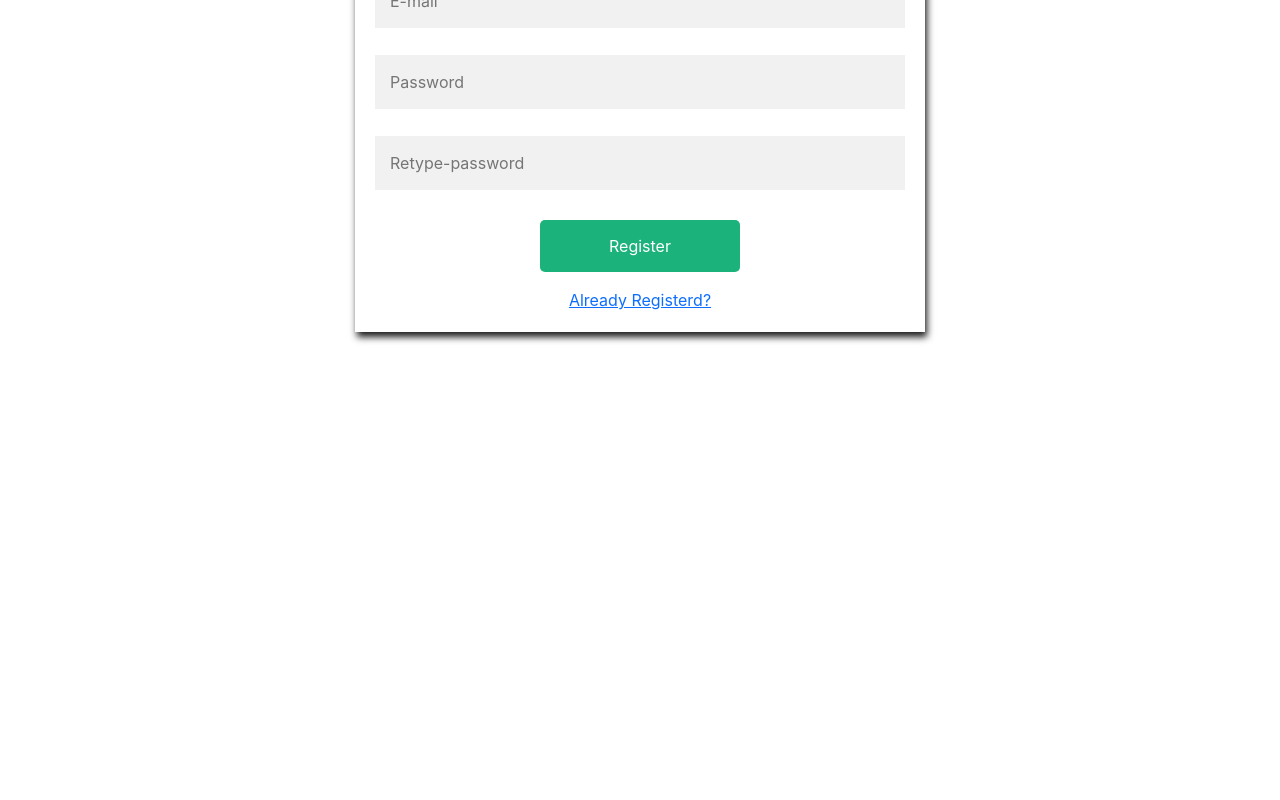
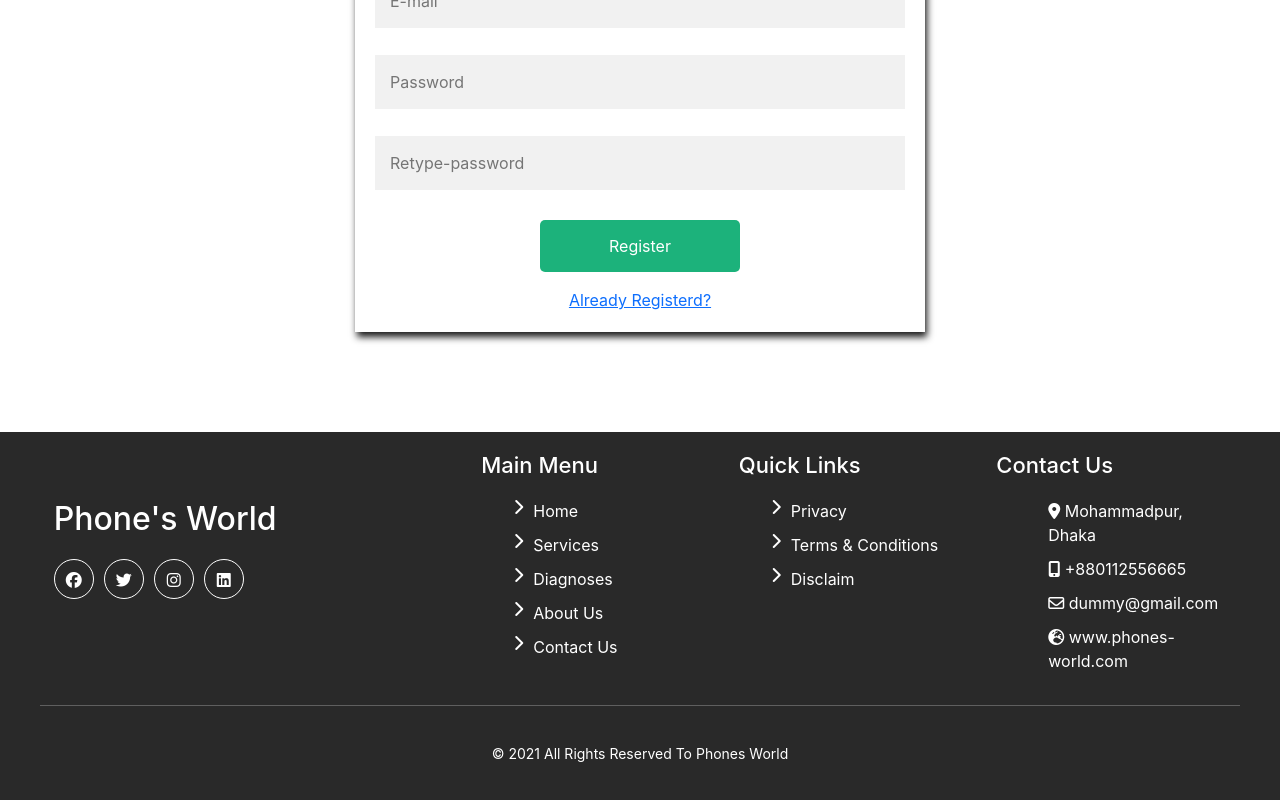
Before and after one commit to Arafat-Hossain-Anik/photography-contest-client-site, a React (Create React App) app: page /register in a window 1280 px wide. Shown: the part 288-1088 px from the top of the page. Before the commit the page ends 800 px from the top, so only its background shows below. Built offline with nearby package versions, Linux system fonts and the light colour scheme; no server answers.

Commit message:
font awesome, footer and userdb added

```diff
--- a/public/index.html
+++ b/public/index.html
@@ -38,6 +38,8 @@
   <script src="https://cdn.jsdelivr.net/npm/bootstrap@5.2.0-beta1/dist/js/bootstrap.min.js"
     integrity="sha384-kjU+l4N0Yf4ZOJErLsIcvOU2qSb74wXpOhqTvwVx3OElZRweTnQ6d31fXEoRD1Jy"
     crossorigin="anonymous"></script>
+  <!-- font awesome -->
+  <script src="https://kit.fontawesome.com/33fda05073.js" crossorigin="anonymous"></script>
 </body>
 
 </html>
--- a/src/App.js
+++ b/src/App.js
@@ -7,6 +7,7 @@ import MakeContest from './components/AdminDashboard/MakeContest/MakeContest';
 import Login from './Pages/Login/Login';
 import AuthProvider from './context/AuthProvider';
 import Register from './Pages/Register/Register';
+import Footer from './components/Footer/Footer';
 
 function App() {
   return (
@@ -20,6 +21,7 @@ function App() {
             <Route path="/login" element={<Login />}></Route>
             <Route path="/register" element={<Register />}></Route>
           </Routes>
+          <Footer />
         </BrowserRouter>
       </AuthProvider>
     </div>
--- a/src/Pages/Register/Register.js
+++ b/src/Pages/Register/Register.js
@@ -17,8 +17,6 @@ const SignUpPage = () => {
         const name = nameRef.current.value;
         e.preventDefault();
         if (password1 == password2) {
-            console.log("reg is clicked", email, password1);
-            // console.log(createEmailPasswordUser);
             createEmailPasswordUser(name, email, password1);
         }
         else window.alert("Password does not matched");
--- /dev/null
+++ b/src/components/Footer/Footer.css
@@ -0,0 +1,81 @@
+*{
+    margin: 0;
+    padding: 0;
+    box-sizing: border-box;
+}
+.footer-area{
+    margin-top: 100px;
+    padding: 20px 0;
+    background-color: rgb(41, 41, 41);
+}
+.main{
+    width: 1200px;
+    margin: 0 auto;
+}
+.footer{
+    display: flex;
+    justify-content: space-around;
+    flex-wrap: wrap;
+    flex-direction: row;
+}
+.single-footer{
+    width: 230px;
+}
+.single-footer:first-child{
+    width: 400px ;
+}
+.single-footer h4{
+    text-transform: capitalize;
+    font-size: 22px;
+    margin-bottom: 20px;
+}
+.footer-social a{
+    color: white;
+    border: 1px solid white;
+    width: 40px;
+    height: 40px;
+    display: inline-block;
+    text-align: center;
+    line-height: 40px;
+    border-radius: 50%;
+    margin-right: 10px;
+}
+.footer-social{
+    margin-top: 20px;
+}
+.single-footer ul{
+    list-style: none;
+}
+.single-footer ul li{
+    margin-bottom: 10px;
+    position: relative;
+    padding-left: 20px;
+}
+.single-footer ul li a{
+    color: white;
+    text-transform: capitalize;
+    text-decoration: navajowhite;
+}
+.single-footer ul li a i{
+    position: absolute;
+    left: 0;
+    right: 5px;
+}
+.copy{
+    text-align: center;
+    text-transform: capitalize;
+    margin-top: 35px;
+}
+
+@media only screen and (max-width:600px){
+    .main{
+        width: 320px;
+    }
+    .footer-wave-box{
+        display: none;
+    }
+.single-footer:first-child , .single-footer{
+        width: 100%;
+        margin-bottom: 30px;
+    }
+}
--- /dev/null
+++ b/src/components/Footer/Footer.js
@@ -0,0 +1,58 @@
+import React from 'react';
+import './Footer.css';
+const Footer = () => {
+    return (
+        <footer className='footer-area text-white'>
+            <div className="footer-wave-box">
+                <div className="footer-wave footer-animation">
+
+                </div>
+            </div>
+            <div className="main">
+                <div className="footer">
+                    <div className="single-footer">
+                        <h2 className='mt-5'>Phone's World</h2>
+                        <div className="footer-social">
+                            <a href="https://www.facebook.com/"><i className="fab fa-facebook"></i></a>
+                            <a href="https://twitter.com/"><i className="fab fa-twitter"></i></a>
+                            <a href="https://www.instagram.com/"><i className="fab fa-instagram"></i></a>
+                            <a href="https://www.linkedin.com/"><i className="fab fa-linkedin"></i></a>
+                        </div>
+                    </div>
+                    <div className="single-footer">
+                        <h4>Main Menu</h4>
+                        <ul>
+                            <li><a href="/home" ><i className="fas fa-chevron-right"></i>Home</a></li>
+                            <li><a href="/home"><i className="fas fa-chevron-right"></i>Services</a></li>
+                            <li><a href="/home"><i className="fas fa-chevron-right"></i>Diagnoses</a></li>
+                            <li><a href="/home" ><i className="fas fa-chevron-right"></i>About Us</a></li>
+                            <li><a href="/home"><i className="fas fa-chevron-right"></i>Contact Us</a></li>
+                        </ul>
+                    </div>
+                    <div className="single-footer">
+                        <h4>Quick Links</h4>
+                        <ul>
+                            <li><a href="/"><i className="fas fa-chevron-right"></i>Privacy</a></li>
+                            <li><a href="/"><i className="fas fa-chevron-right"></i>Terms & Conditions</a></li>
+                            <li><a href="/"><i className="fas fa-chevron-right"></i>Disclaim</a></li>
+                        </ul>
+                    </div>
+                    <div className="single-footer">
+                        <h4>Contact Us</h4>
+                        <ul>
+                            <li><i className="fas fa-map-marker-alt"></i> Mohammadpur, Dhaka</li>
+                            <li><i className="fas fa-mobile-alt"></i>     +880112556665</li>
+                            <li><i className="far fa-envelope"></i>     dummy@gmail.com</li>
+                            <li><i className="fas fa-globe-europe"></i>     www.phones-world.com</li>
+                        </ul>
+                    </div>
+                </div><hr />
+                <div className="copy">
+                    <p style={{ color: 'white' }}><small>&copy; 2021 all rights reserved to Phones World</small></p>
+                </div>
+            </div>
+        </footer>
+    );
+};
+
+export default Footer;
--- a/src/hooks/useFirebase.js
+++ b/src/hooks/useFirebase.js
@@ -5,7 +5,7 @@ import axios from "axios";
 
 initializeAuthentication();
 const useFirebase = () => {
-    const [user, setUser] = useState({})
+    const [user, setUser] = useState({});
     const [loading, setLoading] = useState(true);
     const [error, setError] = useState('');
     // const [admin, setAdmin] = useState(false);
@@ -20,9 +20,8 @@ const useFirebase = () => {
             .then((userCredential) => {
                 // Signed in
                 const user = userCredential.user;
-                console.log(user);
                 const newUser = { email, name };
-                // storeUser(newUser);
+                storeUser(newUser);
                 // ...
             })
             .catch((error) => {
@@ -63,14 +62,15 @@ const useFirebase = () => {
     //         .then(res => res.json())
     //         .then(res => setAdmin(res.admin));
     // }, [user.email])
-    // const storeUser = (user) => {
-    //     axios.post('https://hidden-coast-67939.herokuapp.com/users/', user)
-    //         .then(res => {
-    //             if (res.data.insertedId) {
-    //                 alert('Added successfully');
-    //             }
-    //         })
-    // }
+    const storeUser = (user) => {
+        axios.post('http://localhost:3010/user', user)
+            .then(res => {
+                if (res.data.insertedId) {
+                    alert('Registration success!');
+                    document.location.reload();
+                }
+            })
+    }
     return {
         user,
         error,
```
